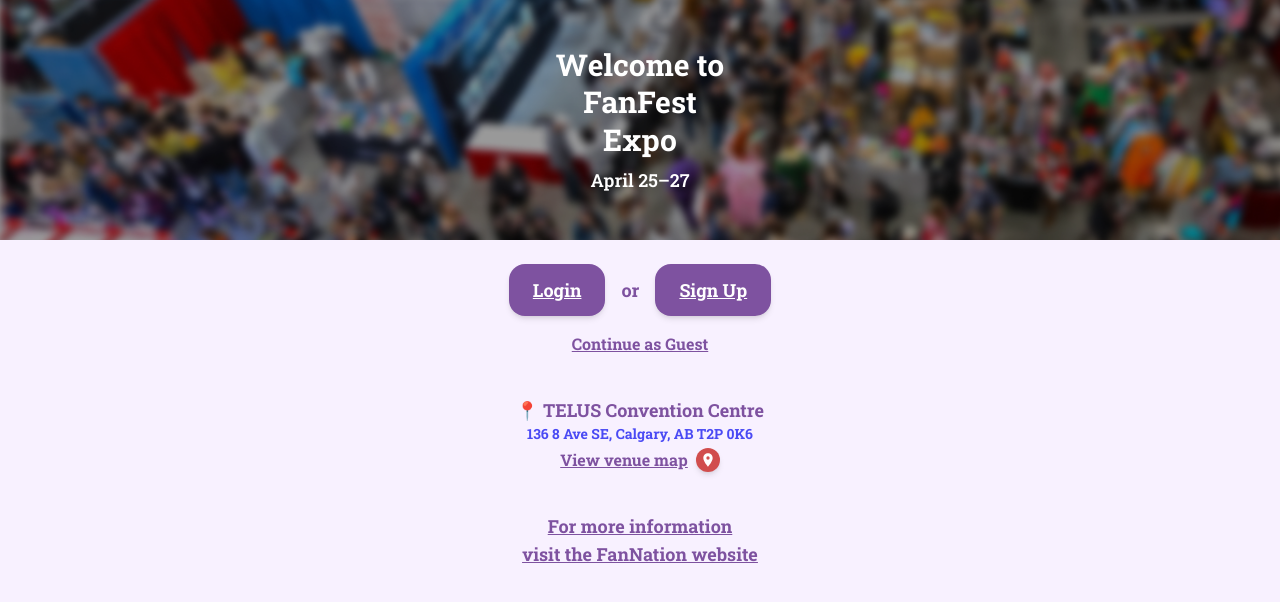
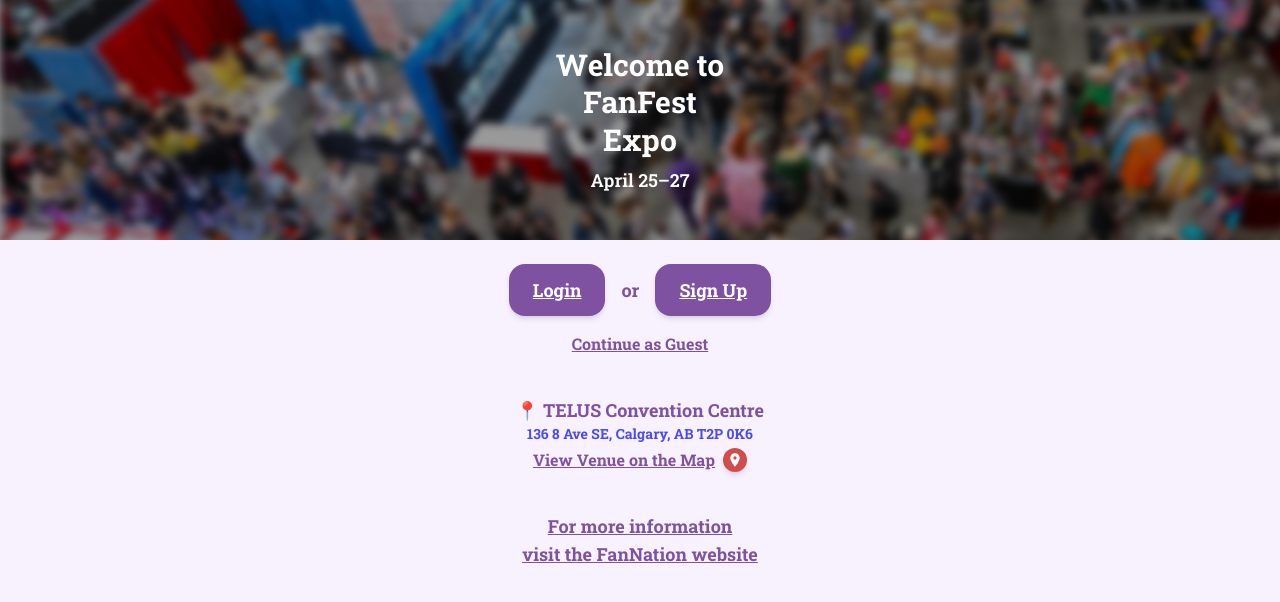
Before and after one commit to code-ongaku/FanFest-Expo, a Next.js app in the folder code/: page / in a window 1280 px wide. Shown: the top 602 px of the page. Built offline with nearby package versions, Linux system fonts and the light colour scheme.

Commit message:
Fixed link name

```diff
--- a/code/src/pages/index.js
+++ b/code/src/pages/index.js
@@ -51,7 +51,7 @@
           className="flex justify-center items-center gap-2 mt-1 cursor-pointer underline"
           onClick={() => router.push('/event_location')}
         >
-          <span>View venue map</span>
+          <span>View Venue on the Map</span>
           <div className="bg-[#D14D4D] w-6 h-6 rounded-full flex items-center justify-center shadow-md">
             <svg className="w-4 h-4 fill-white" viewBox="0 0 24 24">
               <path d="M12 2C8.14 2 5 5.14 5 9c0 5.25 7 13 7 13s7-7.75 7-13c0-3.86-3.14-7-7-7zm0 9.5a2.5 2.5 0 1 1 0-5 2.5 2.5 0 0 1 0 5z" />
--- a/code/src/pages/welcome.js
+++ b/code/src/pages/welcome.js
@@ -51,7 +51,7 @@
           className="flex justify-center items-center gap-2 mt-1 cursor-pointer underline"
           onClick={() => router.push('/event_location')}
         >
-          <span>View venue map</span>
+          <span>View Venue on the Map</span>
           <div className="bg-[#D14D4D] w-6 h-6 rounded-full flex items-center justify-center shadow-md">
             <svg className="w-4 h-4 fill-white" viewBox="0 0 24 24">
               <path d="M12 2C8.14 2 5 5.14 5 9c0 5.25 7 13 7 13s7-7.75 7-13c0-3.86-3.14-7-7-7zm0 9.5a2.5 2.5 0 1 1 0-5 2.5 2.5 0 0 1 0 5z" />
```
